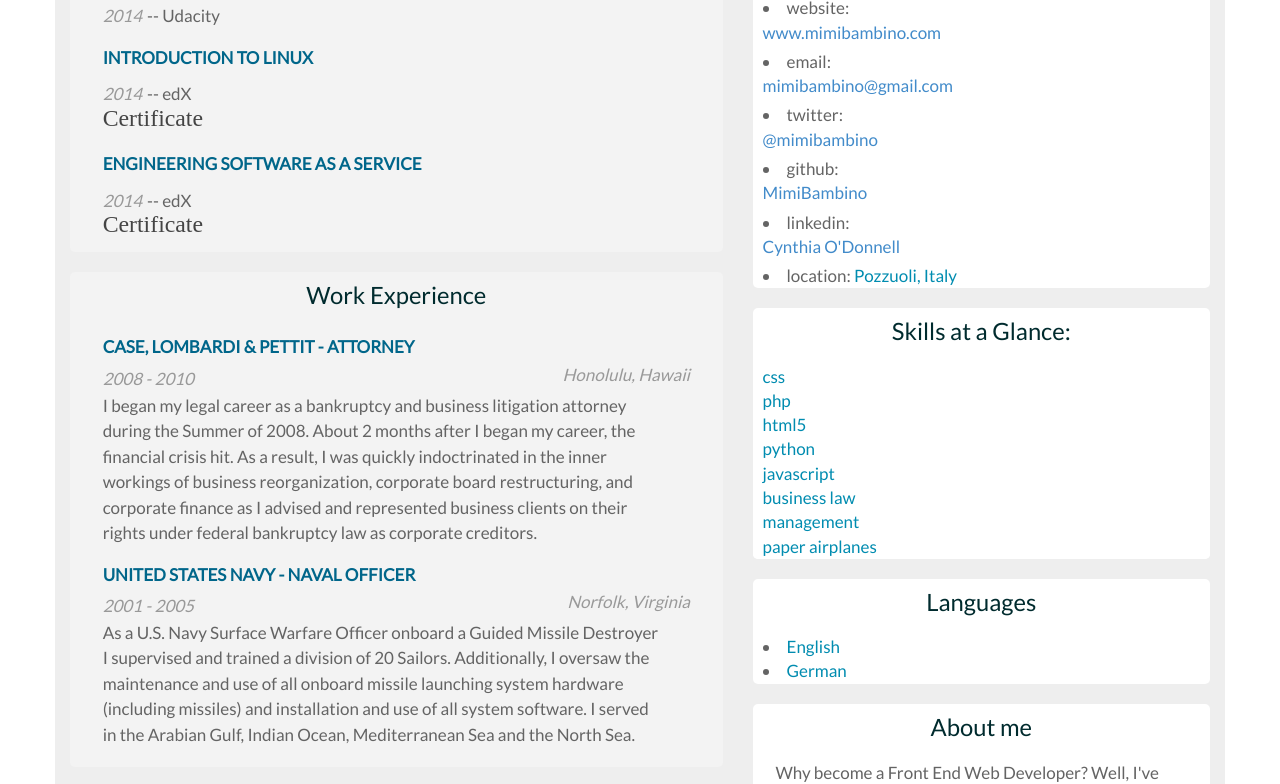
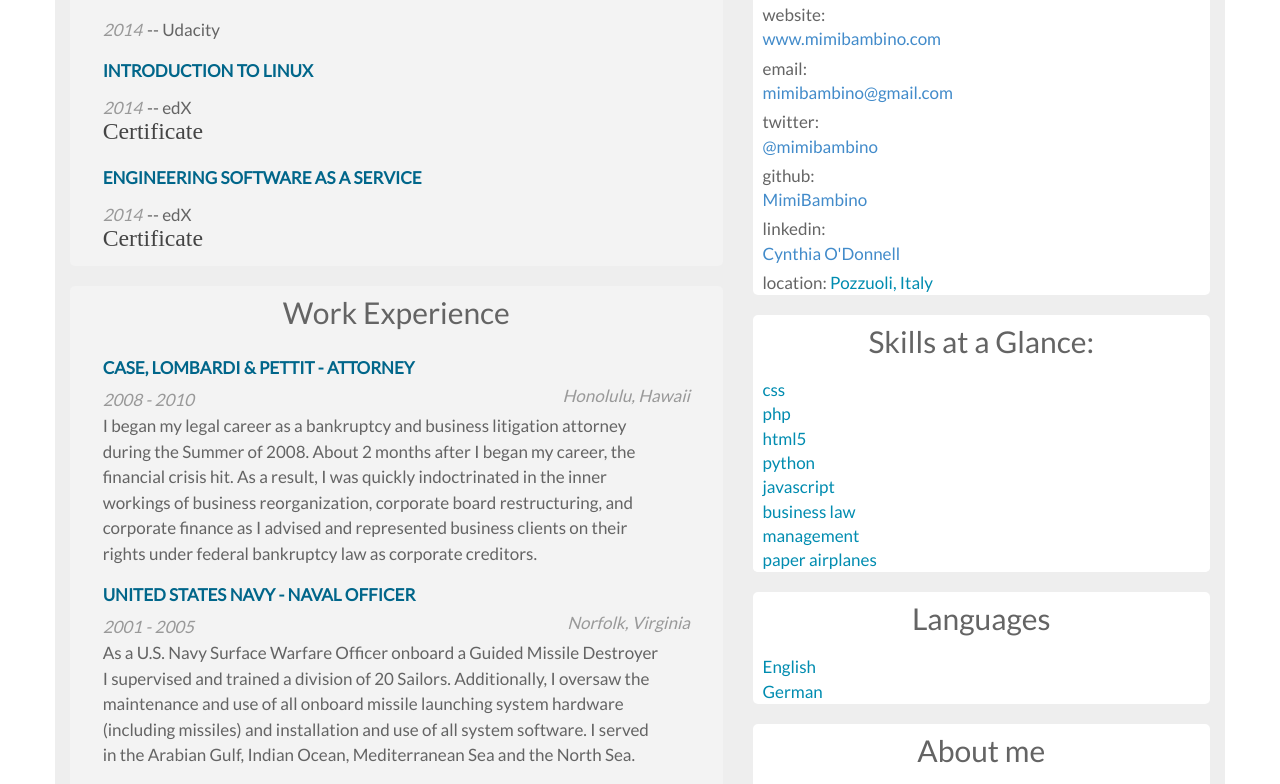
Before and after one commit to MimiBambino/Resume, a plain HTML site: page index.html in a window 1280 px wide. Shown: the part 568-1352 px from the top of the page. Drawn offline with Linux system fonts and the light colour scheme; some packages are replaced by stand-ins of ours; a web font is replaced by a local one.

Commit message:
final draft

```diff
--- a/css/style.css
+++ b/css/style.css
@@ -65,7 +65,7 @@ h4.contrasting1-color {
   border-radius: 5px;
 }
 
-.box h2 {
+h2 {
   font-size: 1.4em;
   font-weight: 500;
   padding: 10px;
@@ -75,7 +75,7 @@ h4.contrasting1-color {
   color: #002b2e;
 }
 
-.box p {
+p {
   font-size: 1em;
   line-height: 1.5em;
   padding-left: 5%;
@@ -84,6 +84,7 @@ h4.contrasting1-color {
 
 li {
   padding-left: 10px;
+  list-style: none;
 }
 
 .box h3 {
@@ -234,5 +235,4 @@ ul {
   #mapDiv {
     padding-bottom: 5%;
   }
-
 }
```
